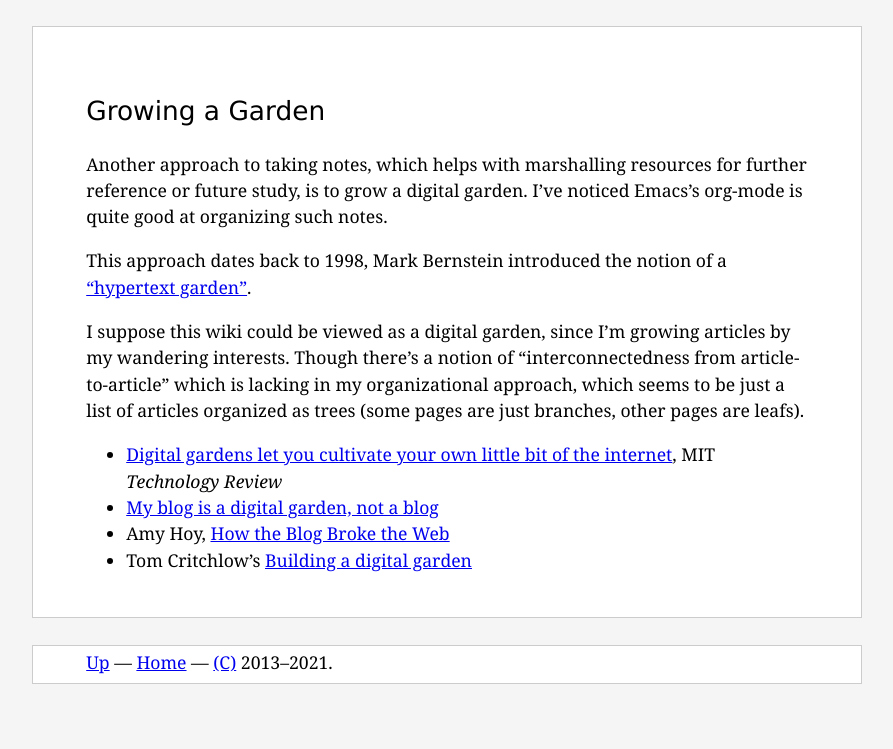
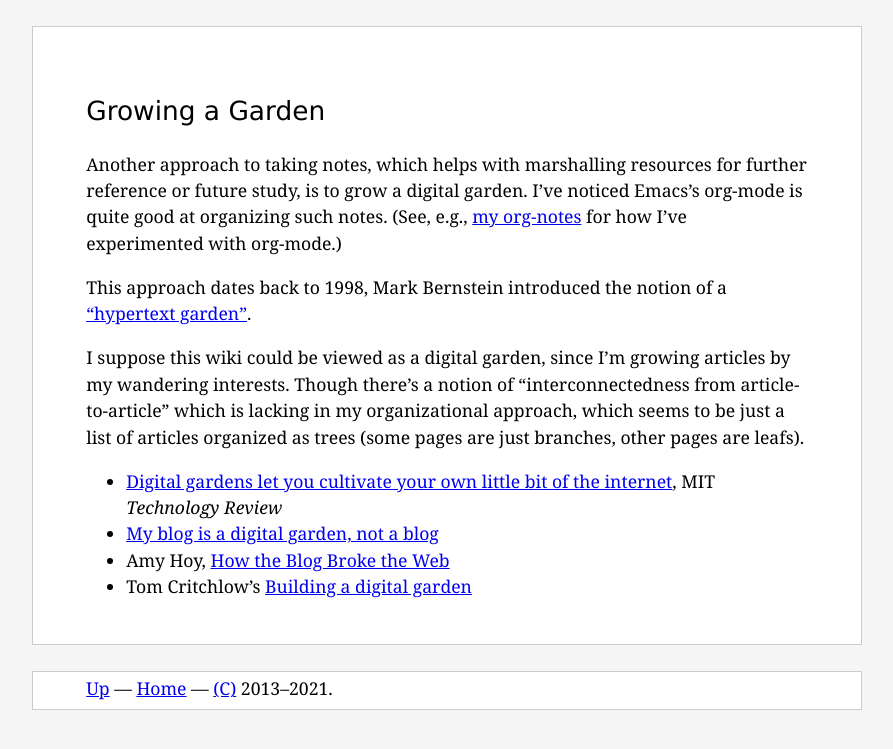
Before and after one commit to pqnelson/pqnelson.github.com, a Jekyll site: the page built from wiki/note-taking/growing-a-garden.md, in a window 1280 px wide. Shown: the top 749 px of the page, without its empty margins (193-1086 px from the left). Built offline with Jekyll 4.4.1, drawn with Linux system fonts in a browser that asks for light colours.

Commit message:
Added more notes in wiki

```diff
--- a/wiki/note-taking/growing-a-garden.md
+++ b/wiki/note-taking/growing-a-garden.md
@@ -8,7 +8,9 @@ parentURL: /wiki/note-taking/
 
 Another approach to taking notes, which helps with marshalling resources
 for further reference or future study, is to grow a digital garden. I've
-noticed Emacs's org-mode is quite good at organizing such notes.
+noticed Emacs's org-mode is quite good at organizing such notes. (See,
+e.g., [my org-notes](/org-notes/index.html) for how I've experimented
+with org-mode.)
 
 This approach dates back to 1998, Mark Bernstein introduced the notion
 of a ["hypertext garden"](http://www.eastgate.com/garden/Enter.html).
```
Also changed, not shown: wiki/comp-sci/hardware.md (added, +16 -0 lines), wiki/comp-sci/index.md (+1 -0 lines), wiki/comp-sci/lisp/index.md (+1 -1 lines), wiki/index.md (+1 -0 lines).
